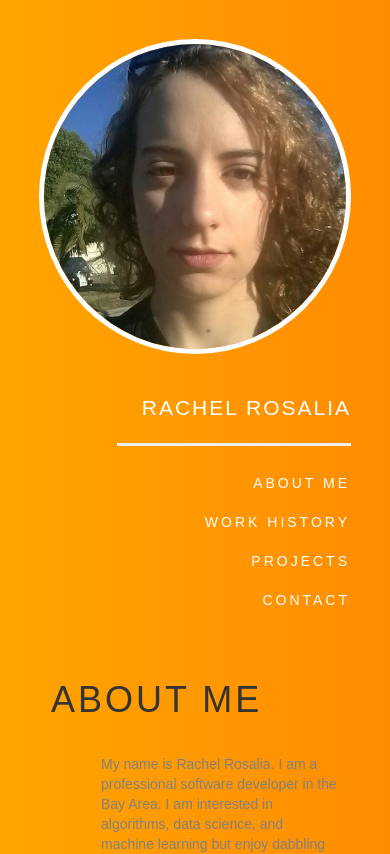
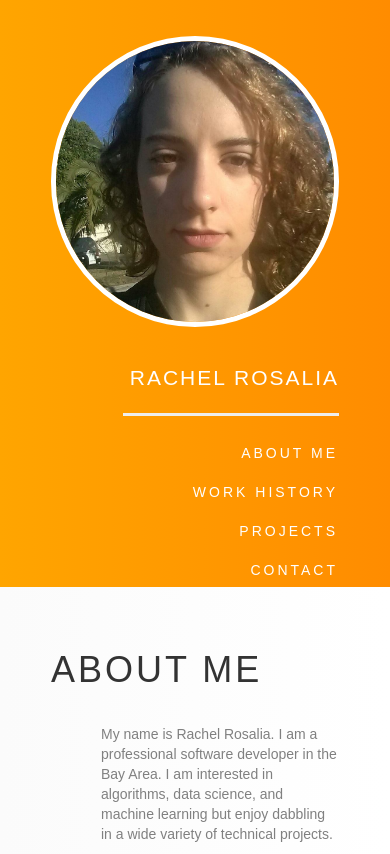
Before and after one commit to roaclark/rachel-rosalia, a React (Create React App) app in the folder client/: page / in a window 390 px wide. Shown: the top 854 px of the page. Built offline with nearby package versions, Linux system fonts and the light colour scheme.

Commit message:
Remove avbar color extension on small screens

```diff
--- a/client/src/navbar/NavBar.css
+++ b/client/src/navbar/NavBar.css
@@ -5,12 +5,16 @@
   background: -o-linear-gradient(right, orange, darkorange); /* For Opera 11.1 to 12.0 */
   background: -moz-linear-gradient(right, orange, darkorange); /* For Firefox 3.6 to 15 */
   background: linear-gradient(to right, orange, darkorange); /* Standard syntax */
+}
 
-  overflow: hidden;
-  padding-bottom: 10000%;
-  margin-bottom: -10000%;
-  padding-left: 0px;
-  padding-right: 0px;
+@media (min-width: 768px) {
+  .Nav-bar-column {
+    overflow: hidden;
+    padding-bottom: 10000%;
+    margin-bottom: -10000%;
+    padding-left: 0px;
+    padding-right: 0px;
+  }
 }
 
 .Photo-container {
```
